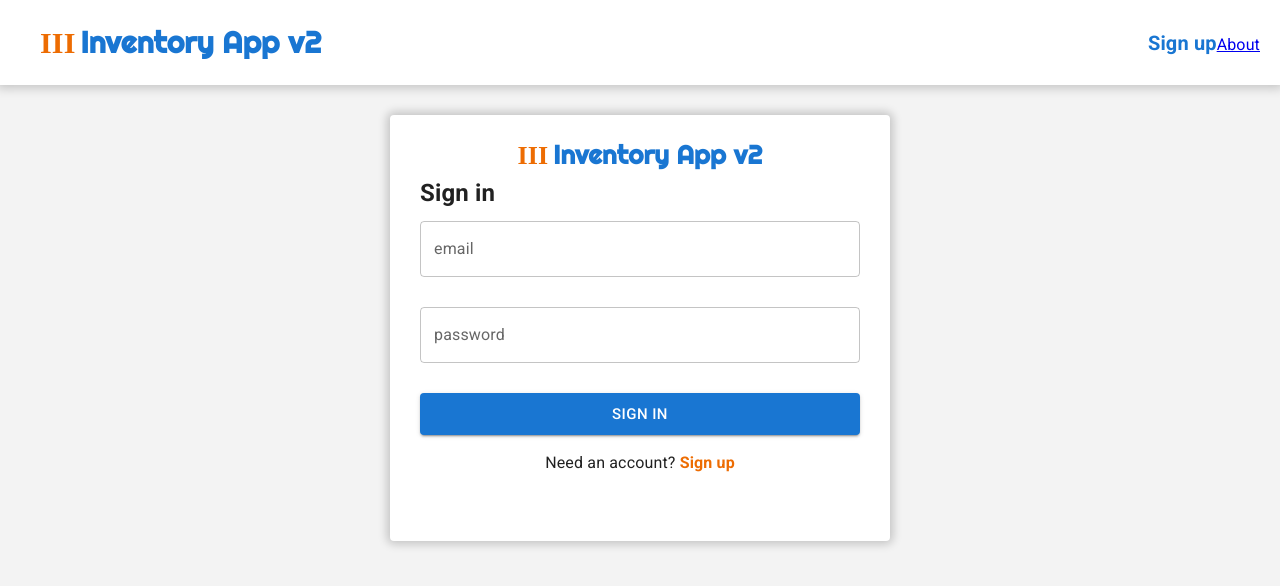
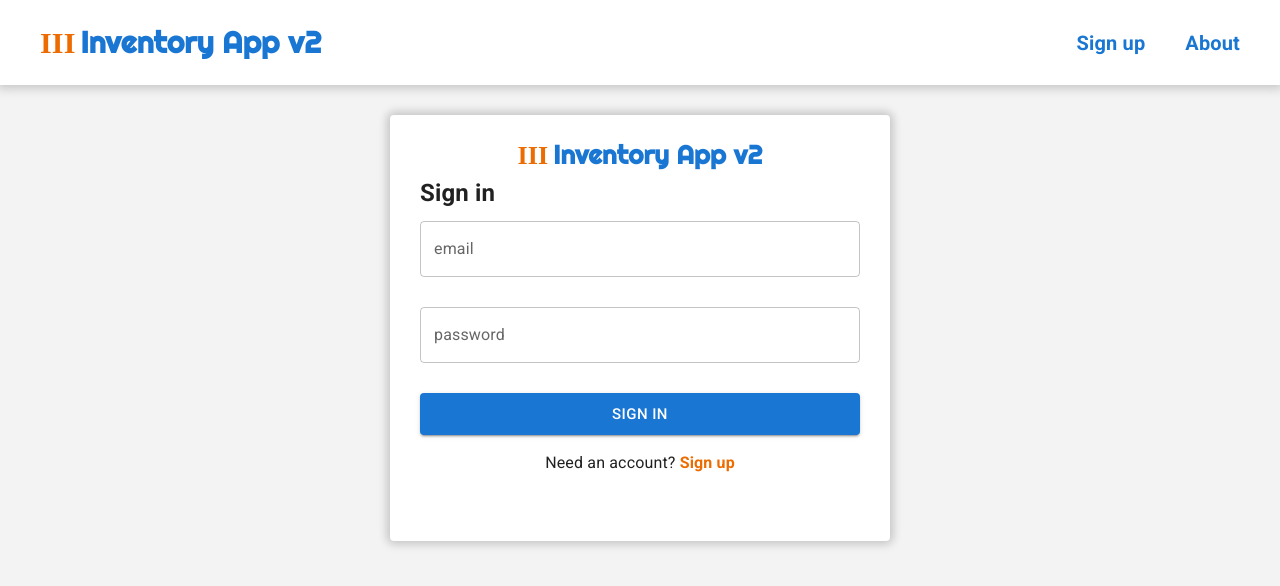
Before and after one commit to bjwalters93/inventory-app-v2, a React (Vite) app: page / in a window 1280 px wide. Shown: the top 586 px of the page. Built offline with nearby package versions, Linux system fonts and the light colour scheme; a web font is replaced by a local one.

Commit message:
switching to classes, hopefully everything works

```diff
--- /dev/null
+++ b/src/css/Root.css
@@ -0,0 +1,15 @@
+.about_active {
+  color: #ed6c02;
+  text-decoration: underline;
+  margin: 0 20px 0 20px;
+  font-size: 20px;
+  font-weight: bold;
+}
+
+.about_default {
+  font-size: 20px;
+  font-weight: bold;
+  text-decoration: none;
+  margin: 0 20px 0 20px;
+  color: #1976d2;
+}
--- /dev/null
+++ b/src/css/SignIn.css
@@ -0,0 +1,8 @@
+.sign_in_container {
+  display: flex;
+  flex-direction: column;
+  max-width: 500px;
+  margin: 0 auto;
+  padding: 20px 30px 50px 30px;
+  box-shadow: 0px 0px 10px 3px rgba(0, 0, 0, 0.2);
+}
--- a/src/routes/Root.jsx
+++ b/src/routes/Root.jsx
@@ -1,7 +1,24 @@
+import "../css/Root.css";
 import { Outlet } from "react-router-dom";
 import Box from "@mui/material/Box";
 import Paper from "@mui/material/Paper";
-import { NavLink } from "react-router-dom";
+import { NavLink, Link } from "react-router-dom";
+
+// navLinkStylesActive = {
+//     color: "#ed6c02"
+//   textDecoration: "underline",
+//   margin: "0 20px 0 20px";
+//   font-size: "20px";
+//   font-weight: "bold";
+// }
+
+// navLinkStylesDefault = {
+//     font-size: "20px";
+//   font-weight: "bold";
+//   text-decoration: "none";
+//   margin: "0 20px 0 20px";
+//   color: "#1976d2";
+// }
 
 export default function Root() {
   return (
@@ -42,24 +59,17 @@ export default function Root() {
         <Paper elevation={0}>
           <NavLink
             to="sign-up"
-            style={{
-              fontSize: "20px",
-              fontWeight: "bold",
-              textDecoration: "none",
-              color: "#1976d2",
-            }}
-            // className={({ isActive, isPending }) =>
-            //   isPending ? "pending" : isActive ? "active" : ""
-            // }
+            className={({ isActive }) =>
+              isActive ? "about_active" : "about_default"
+            }
           >
             Sign up
           </NavLink>
           <NavLink
-            className="about_link"
             to="about"
-            // className={({ isActive }) =>
-            //   isActive ? "about_active" : "about_link"
-            // }
+            className={({ isActive }) =>
+              isActive ? "about_active" : "about_default"
+            }
           >
             About
           </NavLink>
--- a/src/routes/SignIn.jsx
+++ b/src/routes/SignIn.jsx
@@ -1,3 +1,4 @@
+import "../css/SignIn.css";
 import TextField from "@mui/material/TextField";
 import Button from "@mui/material/Button";
 import { Form } from "react-router-dom";
@@ -30,14 +31,15 @@ export default function SignIn() {
   return (
     <Paper
       elevation={0}
-      sx={{
-        display: "flex",
-        flexDirection: "column",
-        maxWidth: "500px",
-        margin: "0 auto",
-        padding: "20px 30px 50px 30px",
-        boxShadow: "0px 0px 10px 3px rgba(0, 0, 0, 0.2)",
-      }}
+      className="sign_in_container"
+      //   sx={{
+      //     display: "flex",
+      //     flexDirection: "column",
+      //     maxWidth: "500px",
+      //     margin: "0 auto",
+      //     padding: "20px 30px 50px 30px",
+      //     boxShadow: "0px 0px 10px 3px rgba(0, 0, 0, 0.2)",
+      //   }}
     >
       <p
         style={{
```
Also changed, not shown: src/css/SignUp.css (added).
